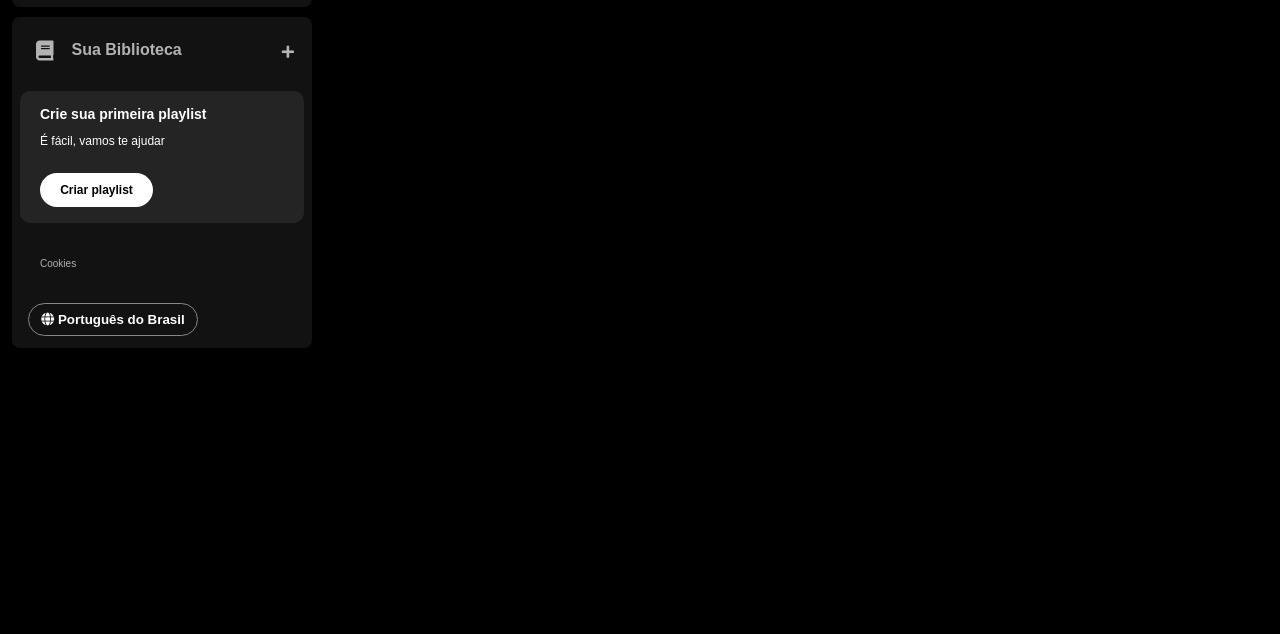
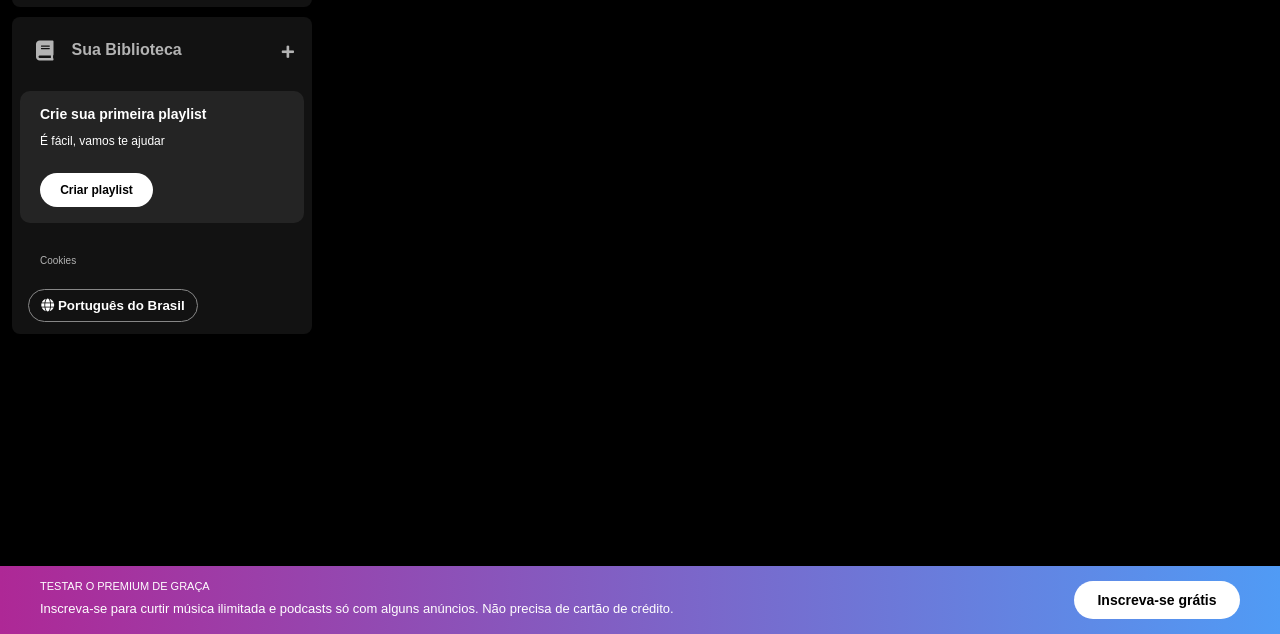
Before and after one commit to isadoragil/spotify-imersao-alura, a plain HTML site: page index.html in a window 1280 px wide. Shown: the part 166-800 px from the top of the page. Drawn offline with Linux system fonts and the light colour scheme.

Commit message:
Imersão Alura Dia 2 Pt 2 - Desafio

```diff
--- a/index.html
+++ b/index.html
@@ -15,7 +15,7 @@
 
 </head>
 <body>
-
+    <main>
         <div class="sidebar">
 
             <nav class="sidebar_navigation">
@@ -70,9 +70,14 @@
                     </button>
                 </div>
             </div>
-
-
         </div>
-
+    </main>
+    <footer class="disclaimer-premium">
+        <div class="text">
+            <p class="disclaimer-premium__title">Testar o Premium de Graça</p>
+            <p class="disclaimer-premium__subtitle">Inscreva-se para curtir música ilimitada e podcasts só com alguns anúncios. Não precisa de cartão de crédito.</p>
+        </div>
+        <div class="button">Inscreva-se grátis</div>
+    </footer>
 </body>
 </html>
--- a/styles.css
+++ b/styles.css
@@ -156,6 +156,7 @@ body {
     font-size: 10px;
     font-family: 'Montserrat', sans-serif;
     text-decoration: none;
+    position: fixed;
 }
 
 .sidebar .cookies a:hover {
@@ -174,3 +175,46 @@ body {
     width: 170px;
     padding: 8px;
 }
+
+.disclaimer-premium {
+    display: flex;
+    flex-direction: row;
+    justify-content: space-between;
+    padding: 15px 40px;
+    background: linear-gradient(to right, #ae2896, #509bf5);
+    position: fixed;
+    left: 0;
+    right: 0;
+    bottom: 0;
+    font-size: 13px;
+    font-family: 'Montserrat', sans-serif;
+    text-decoration: none;
+}
+
+.disclaimer-premium .text {
+    display: flex;
+    flex-direction: column;
+    color: #fff;
+    gap: 10px;
+}
+
+.disclaimer-premium .disclaimer-premium__title {
+    text-transform: uppercase;
+    font-size: 11px;
+
+}
+
+.disclaimer-premium .button {
+    display: flex;
+    justify-content: center;
+    background-color: #fff;
+    border-radius: 20px;
+    color:#000;
+    cursor: pointer;
+    font-weight: 700;
+    font-family: "DM Sans", sans-serif;
+    font-size: 14px;
+    font-weight: bold;
+    width: 130px;
+    padding: 12px 18px;
+}
```
Lines whose indentation alone changed are shown as unchanged.
